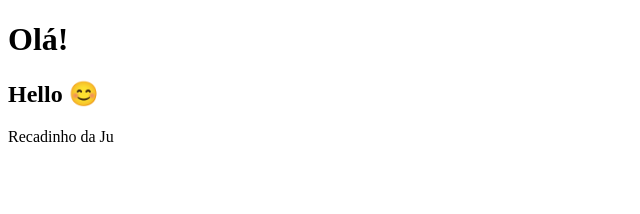
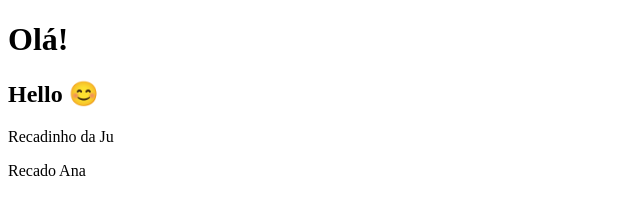
Before and after one commit to gihcaron/testes_equipe, a plain HTML site: page index.html in a window 1280 px wide. Shown: the full height of the page, 0-640 px from the left. Drawn offline with Linux system fonts and the light colour scheme.

Commit message:
add p tag

```diff
--- a/index.html
+++ b/index.html
@@ -9,6 +9,7 @@
    <h1> Olá! </h1>
    <h2> Hello 😊 </h2>
    <p>Recadinho da Ju</p>
+   <p>Recado Ana</p>
 
 </body>
 </html>
```
